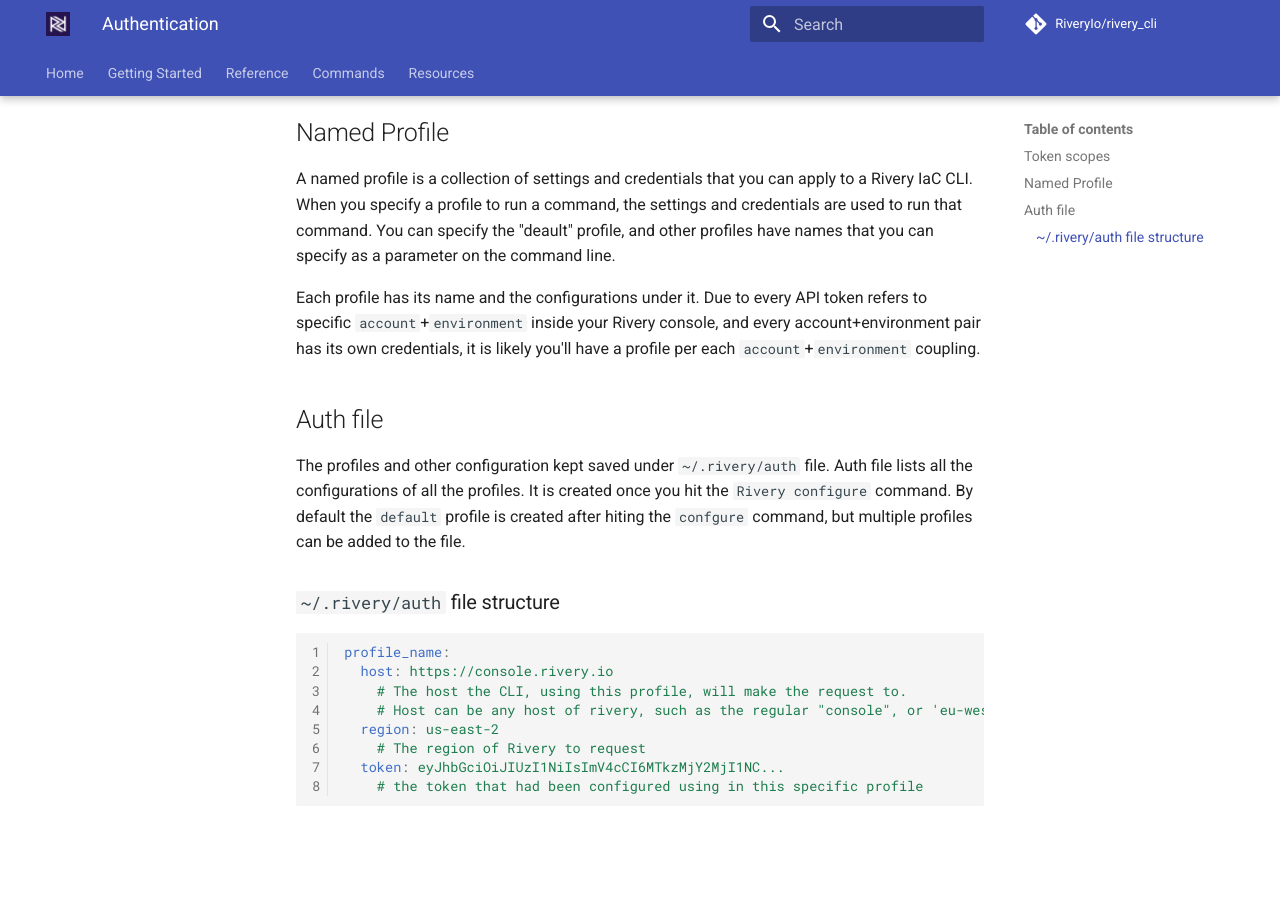
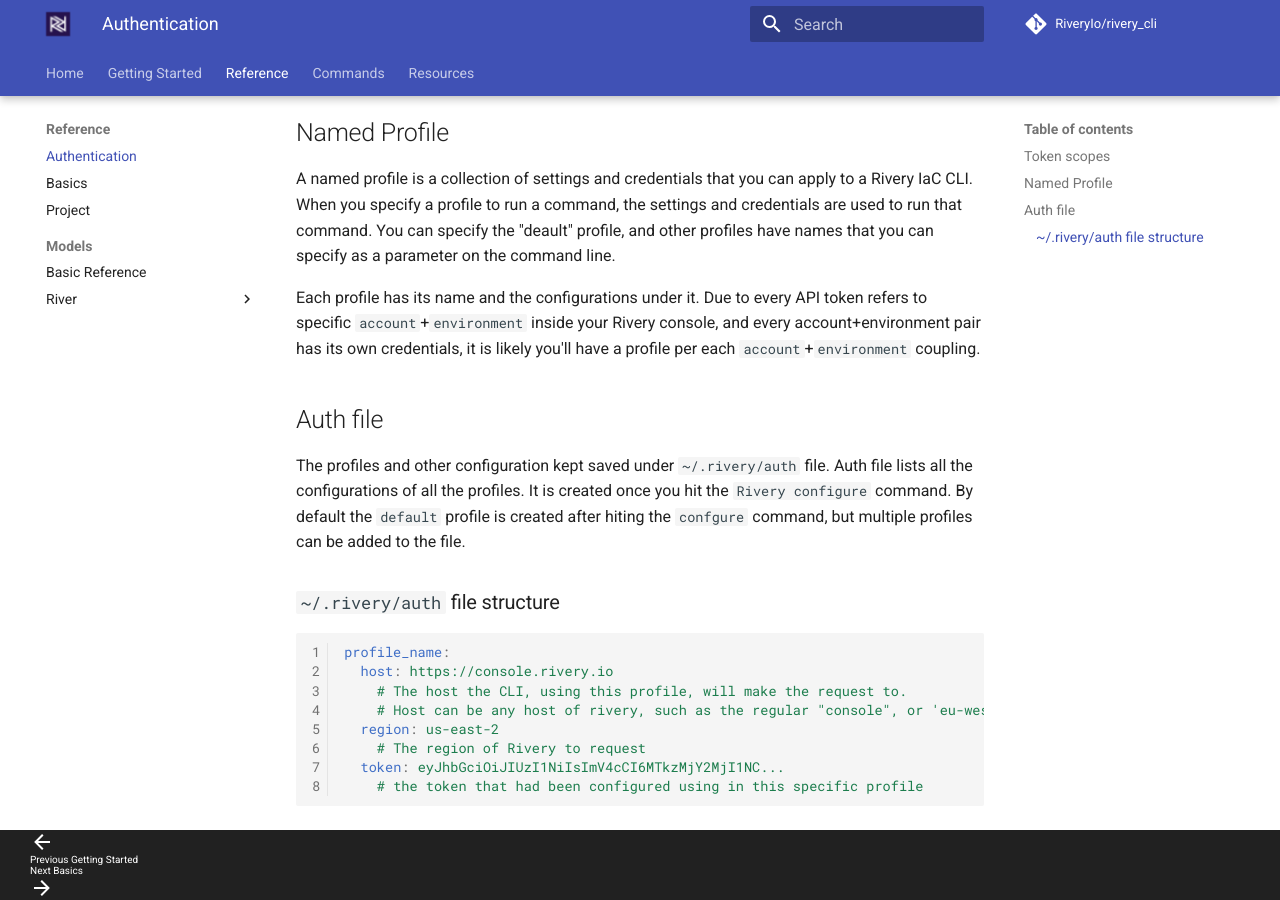
Before and after one commit to RiveryIO/rivery_cli, an MkDocs documentation site: the page built from docs/reference/authentication.md, in a window 1280 px wide and 900 px high, scrolled down 602 px. Built offline with MkDocs 1.6.1 and Material for MkDocs 9.7.7, drawn with Linux system fonts in a browser that asks for light colours; comment, search, counter and statistics services are not loaded; before the commit the page ends 1432 px from its top, so only the background shows below that.

Commit message:
📝 docs(auth): Add auth doc to the navigation
Added the `authentication.md` file to the navigation, it was probably
forgotten by mistake.

```diff
--- a/mkdocs.yml
+++ b/mkdocs.yml
@@ -32,6 +32,7 @@
   - Home: index.md
   - Getting Started: getting-started.md
   - Reference:
+      - Authentication: reference/authentication.md
       - Basics: reference/best-practice.md
       - Project: reference/project.md
       - Models:
```
Also changed, not shown: docs/reference/authentication.md (renamed from docs/authentication.md).
